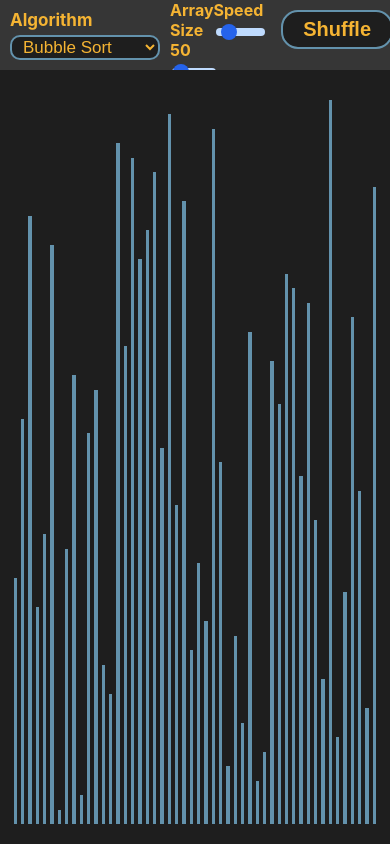
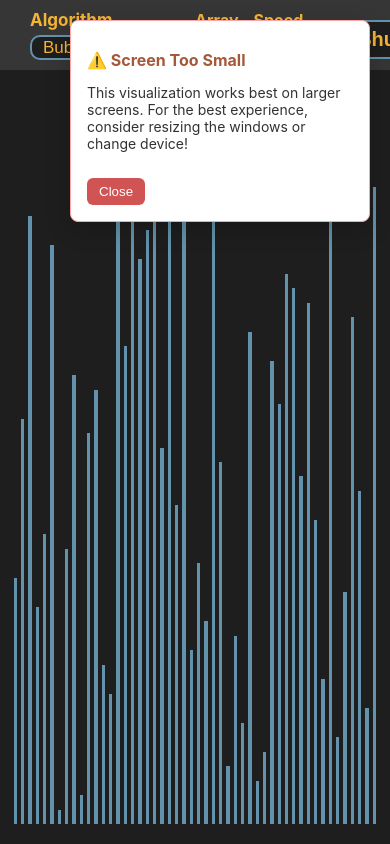
Before and after one commit to truongluan303/visual-algo, a React (Create React App) app: page /sorting in a window 390 px wide. Built offline with nearby package versions, Linux system fonts and the light colour scheme.

Commit message:
Add popup when screen is too small

```diff
--- a/src/components/Dropdown/Dropdown.css
+++ b/src/components/Dropdown/Dropdown.css
@@ -1,7 +1,6 @@
 #container {
     display: flex;
     flex-direction: column;
-    padding: 10px;
 }
 
 #label {
--- /dev/null
+++ b/src/components/Popup/Popup.css
@@ -0,0 +1,54 @@
+.popup-container {
+    position: fixed;
+    top: 20px;
+    right: 20px;
+    width: 300px;
+    max-width: 90vw;
+    z-index: 9999;
+    transition: transform 0.3s ease, opacity 0.3s ease;
+}
+
+.slide-in {
+    transform: translateX(0);
+    opacity: 1;
+}
+
+.slide-out {
+    transform: translateX(120%);
+    opacity: 0;
+}
+
+.popup-content {
+    background-color: #fff;
+    border: 1px solid #fca5a5;
+    border-radius: 8px;
+    padding: 16px;
+    box-shadow: 0 8px 24px rgba(0, 0, 0, 0.2);
+}
+
+.popup-title {
+    color: #a45a3a;
+    font-size: 16px;
+    font-weight: bold;
+    margin-bottom: 8px;
+}
+
+.popup-message {
+    font-size: 14px;
+    color: #333;
+}
+
+.popup-close {
+    margin-top: 12px;
+    background-color: #d05454;
+    color: white;
+    border: none;
+    padding: 6px 12px;
+    border-radius: 6px;
+    cursor: pointer;
+    transition: background-color 0.2s ease;
+}
+
+.popup-close:hover {
+    background-color: #7a2c2c;
+}
--- /dev/null
+++ b/src/components/Popup/Popup.jsx
@@ -0,0 +1,78 @@
+import React from 'react'
+import PropTypes from 'prop-types'
+import './Popup.css'
+
+class Popup extends React.Component {
+  constructor (props) {
+    super(props)
+    this.state = {
+      visible: props.showOnInit || false,
+      shouldRender: props.showOnInit || false
+    }
+  }
+
+  componentDidMount () {
+    if (this.props.autoShowOnSmallScreen) {
+      this.checkScreenSize()
+      window.addEventListener('resize', this.checkScreenSize)
+    }
+  }
+
+  componentWillUnmount () {
+    if (this.props.autoShowOnSmallScreen) {
+      window.removeEventListener('resize', this.checkScreenSize)
+    }
+  }
+
+  checkScreenSize = () => {
+    const isSmall = window.innerWidth < (this.props.breakpoint || 640)
+    if (isSmall) {
+      this.setState({ visible: true, shouldRender: true })
+    }
+  }
+
+  handleClose = () => {
+    this.setState({ visible: false })
+    setTimeout(() => {
+      this.setState({ shouldRender: false })
+    }, 300)
+  }
+
+  render () {
+    const { title, message, buttonLabel } = this.props
+    const { visible, shouldRender } = this.state
+
+    if (!shouldRender) return null
+
+    return (
+      <div className={`popup-container ${visible ? 'slide-in' : 'slide-out'}`}>
+        <div className="popup-content">
+          {title && <h2 className="popup-title">{title}</h2>}
+          <p className="popup-message">{message}</p>
+          <button className="popup-close" onClick={this.handleClose}>
+            {buttonLabel || 'Close'}
+          </button>
+        </div>
+      </div>
+    )
+  }
+}
+
+Popup.propTypes = {
+  title: PropTypes.string,
+  message: PropTypes.string.isRequired,
+  buttonLabel: PropTypes.string,
+  showOnInit: PropTypes.bool,
+  autoShowOnSmallScreen: PropTypes.bool,
+  breakpoint: PropTypes.number
+}
+
+Popup.defaultProps = {
+  title: '',
+  buttonLabel: 'Close',
+  showOnInit: false,
+  autoShowOnSmallScreen: false,
+  breakpoint: 640
+}
+
+export default Popup
--- /dev/null
+++ b/src/components/Popup/index.js
@@ -0,0 +1,2 @@
+import Popup from './Popup'
+export default Popup
--- a/src/pages/sorting/components/Header.css
+++ b/src/pages/sorting/components/Header.css
@@ -1,10 +1,12 @@
 #header {
     position: fixed;
-    width: 100%;
     display: flex;
     justify-content: space-between;
     background-color: var(--gray);
     color: var(--yellow);
     font-weight: bold;
     text-align: left;
+    padding: 10px 30px 10px 30px;
+    width: calc(100% - 60px);
+    gap: 15px;
 }
--- a/src/pages/sorting/components/Header.jsx
+++ b/src/pages/sorting/components/Header.jsx
@@ -38,12 +38,12 @@ class SortingHeader extends React.Component {
                 value="Shuffle"
                 disabled={this.props.isRunning}
                 height="35px"
-                width="130px" />
+                width="120px" />
         <Button onClick={this.props.onRunClick}
                 value={this.props.isRunning ? 'Stop' : 'Run'}
                 disabled={this.props.sorted}
                 height="35px"
-                width="130px" />
+                width="120px" />
       </header>
     )
   }
--- a/src/pages/sorting/components/SortingVisualizer.jsx
+++ b/src/pages/sorting/components/SortingVisualizer.jsx
@@ -1,6 +1,7 @@
 import React from 'react'
 import SortingHeader from './Header'
 import Bar from './Bar'
+import Popup from 'components/Popup'
 import { bubbleSort, insertionSort, mergeSort, selectionSort } from 'pages/sorting/sort'
 import { sleep, getRandomInt } from 'lib/utils'
 
@@ -125,6 +126,10 @@ class SortingVisualizer extends React.Component {
     const barHeight = (val) => ((sortingPanelHeight - HEIGHT_OFFSET) * val) / this.state.arrSize
     return (
       <div>
+        <Popup title="⚠️ Screen Too Small"
+               message="This visualization works best on larger screens. For the best experience, consider resizing the windows or change device!"
+               breakpoint={750}
+               autoShowOnSmallScreen={true} />
         <SortingHeader height={`${HEADER_HEIGHT}px`}
                        isRunning={this.state.isRunning}
                        sorted={this.state.arrSorted}
```
